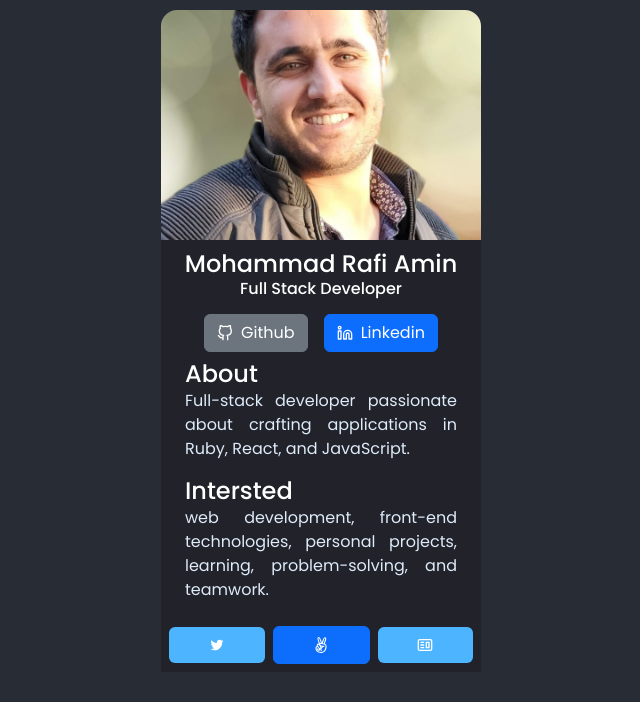
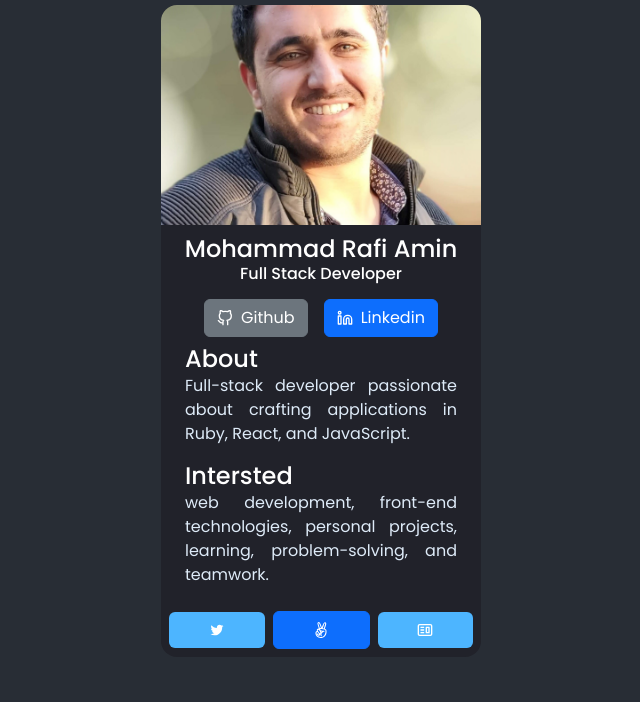
Before and after one commit to mrkamin/react-fact-figma, a React (Create React App) app: page / in a window 1280 px wide. Shown: the top 702 px of the page, without its empty margins (319-959 px from the left). Built offline with nearby package versions, Linux system fonts and the light colour scheme; a web font is replaced by a local one.

Commit message:
set the Heitgh

```diff
--- a/src/components/Hero.js
+++ b/src/components/Hero.js
@@ -29,14 +29,12 @@ const Hero = () => (
     </div>
     <div className="about container mt-2">
       <h4>About</h4>
-      <p className="about-p fs-7">
+      <p className="about-p">
         Full-stack developer passionate about crafting applications in Ruby,
         React, and JavaScript.
       </p>
-    </div>
-    <div className="about container">
       <h4>Intersted</h4>
-      <p className="about-p fs-7">
+      <p className="about-p">
         web development, front-end technologies, personal projects, learning,
         problem-solving, and teamwork.
       </p>
--- a/src/index.css
+++ b/src/index.css
@@ -55,9 +55,8 @@ p {
 .App {
   width: 320px;
   background: var(--header-bg-color);
-  border-top-right-radius: 1rem;
-  border-top-left-radius: 1rem;
-  margin-top: 10px;
+  border-radius: 1rem;
+  margin-top: 5px;
 }
 
 .hero-img {
@@ -70,7 +69,7 @@ p {
 
 .hero-img img {
   width: 100%;
-  height: 230px;
+  height: 220px;
   object-fit: cover;
   border: none;
   border-top-right-radius: 1rem;
@@ -83,6 +82,8 @@ p {
   margin-top: 10px;
   width: 100%;
 }
+
+
 
 .social-btn {
   width: 100%;
```
